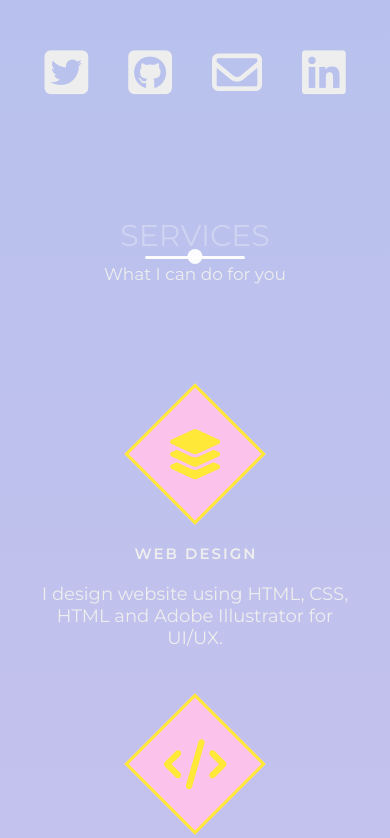
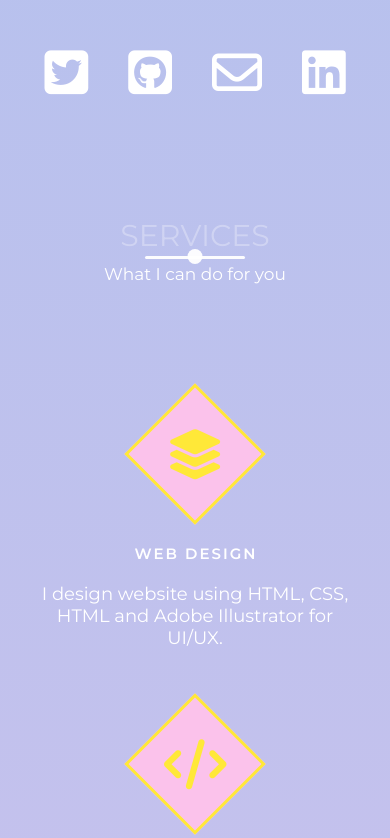
Before and after one commit to toydaboss/portfolio, a plain HTML site: page index.html in a window 390 px wide. Shown: the part 1394-2232 px from the top of the page. Drawn offline with nearby package versions, Linux system fonts and the light colour scheme.

Commit message:
Text color changed

```diff
--- a/css/style.css
+++ b/css/style.css
@@ -11,7 +11,7 @@
 html {
   font-size: 10px;
   font-family: 'Montserrat', sans-serif;
-  color: #eee;
+  color: #fff;
 }
 
 body {
@@ -386,6 +386,7 @@ span.text {
 }
 
 .social-media i {
+  color: #fff;
   font-size: 5rem;
   -webkit-transition: color 650ms;
   transition: color 650ms;
@@ -839,6 +840,7 @@ form{
         width: 100%
     } */
   .contact i {
+    color: #fff;
     margin-right: 10px;
   }
   .up {
```
